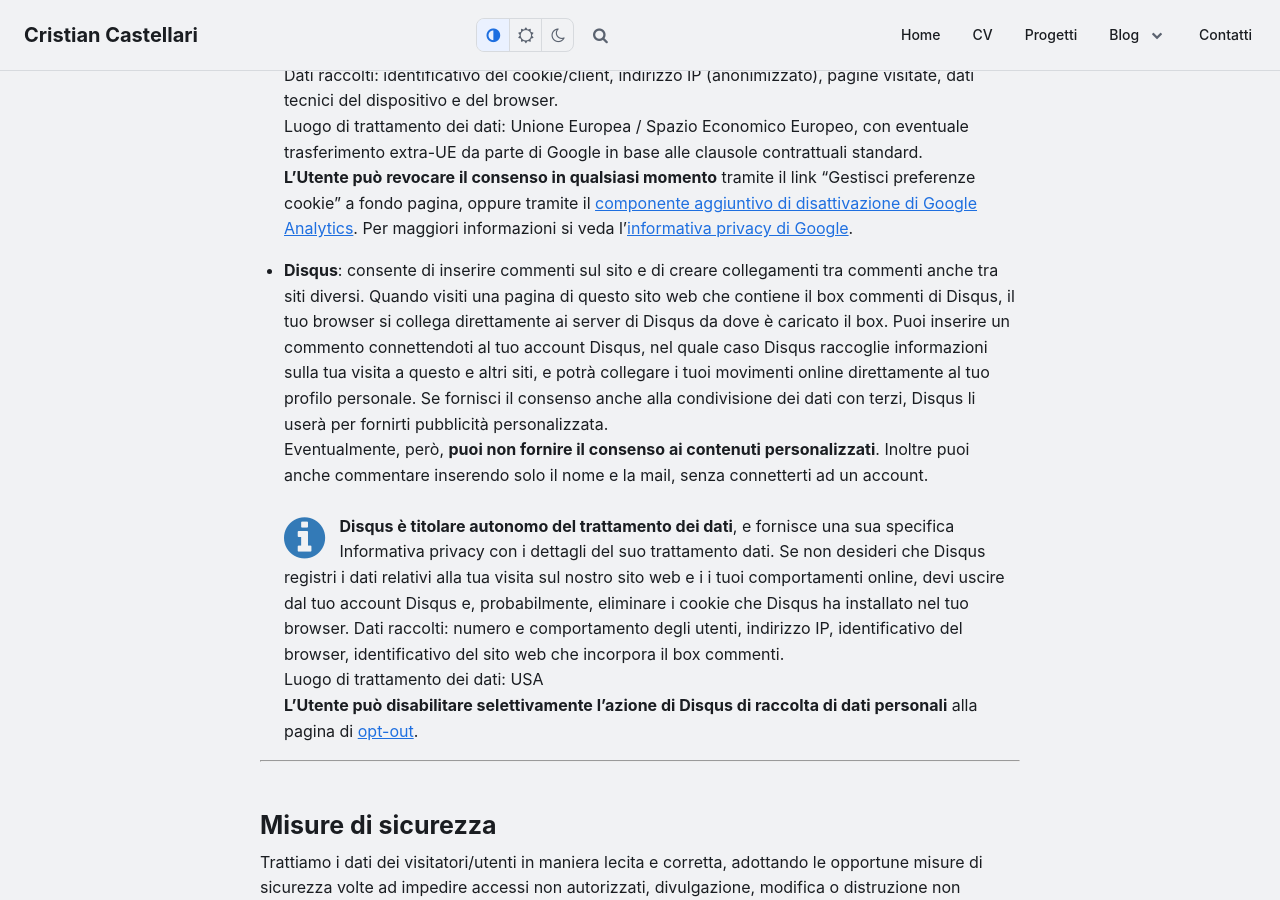
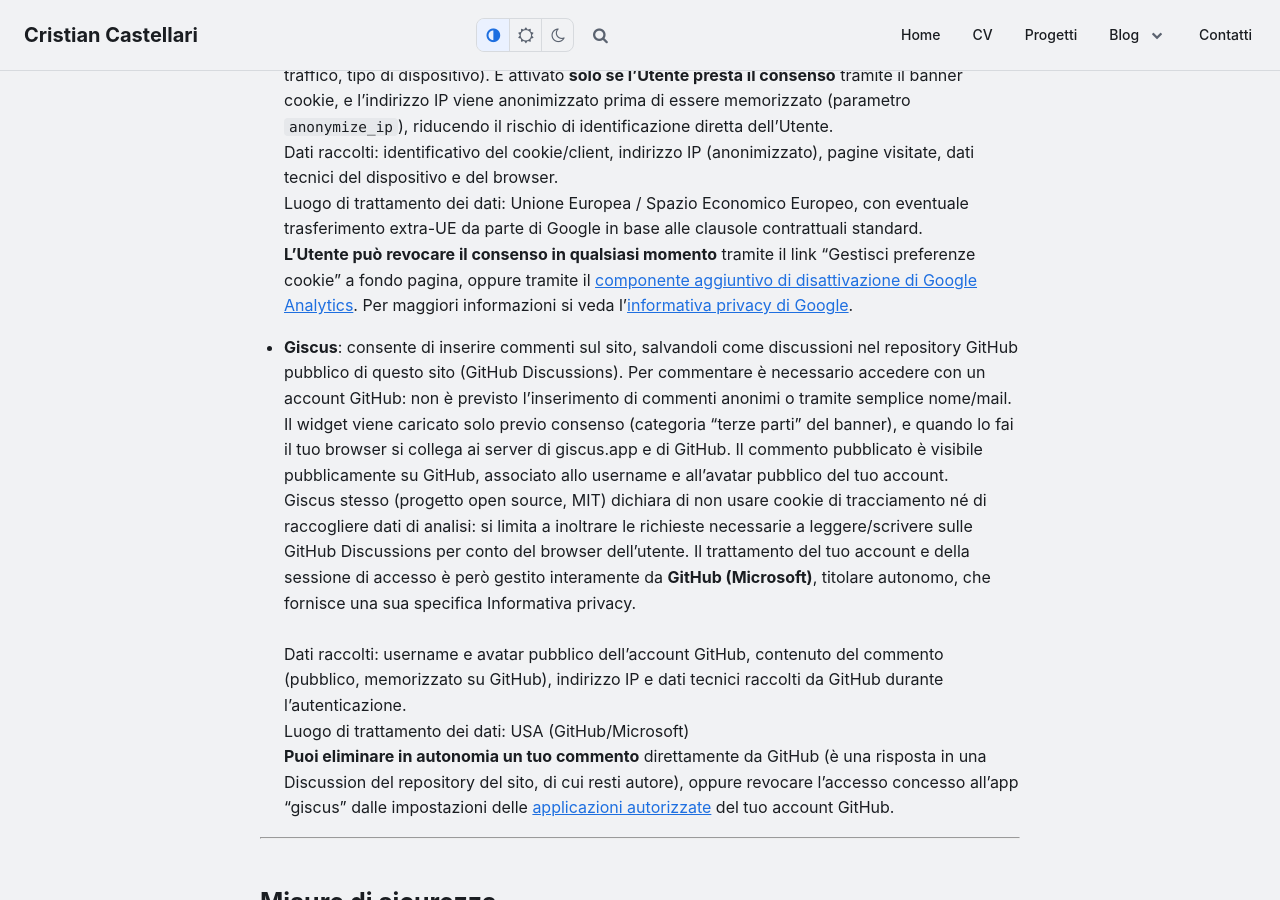
Before and after one commit to Skyflash/skyflash.github.io, a Jekyll site: the page built from it/about/privacy.md, in a window 1280 px wide and 900 px high, scrolled down 5634 px. Built offline with Jekyll 4.4.1, drawn with Linux system fonts in a browser that asks for light colours; comment, search, counter and statistics services are not loaded; some of the changed text lies outside the part shown.

Commit message:
Migrazione commenti da Disqus a Giscus
Disqus richiede la registrazione a un servizio poco usato dai lettori
ed è un fornitore di terze parti in più da gestire; Giscus salva i
commenti come GitHub Discussions del repo, senza infrastruttura da
mantenere e senza cookie di tracciamento propri.

Co-Authored-By: Claude Sonnet 5 <noreply@anthropic.com>

```diff
--- a/_config.yml
+++ b/_config.yml
@@ -76,8 +76,11 @@ author:  # change following line to your infomation.
   Credo fortemente in ITIL come framework da applicare non solo all'IT ma anche a normali situazioni di vita quotidiana"
 
 # comment
-disqus:  # if you wanna comment feature, go to https://disqus.com/ to get your configuration; if not, comment following two lines.
-  name: cristiancastellari-it
+giscus:  # comments backed by GitHub Discussions; go to https://giscus.app to (re)generate these values if you change repo, or comment out the block to disable comments.
+  repo: skyflash/skyflash.github.io
+  repo_id: MDEwOlJlcG9zaXRvcnkxNDA4MzA5ODM=
+  category: Announcements
+  category_id: DIC_kwDOCGTpB84DEgRc
 
 # analytics
 ## google analytics (GA4)
--- a/_data/i18n.yml
+++ b/_data/i18n.yml
@@ -104,8 +104,8 @@ share_email_body:
   en: "Take a look at this article:"
 
 comments_js_required:
-  it: 'Per vedere i commenti di <a href="https://disqus.com/?ref_noscript" rel="nofollow">Disqus</a> devi abilitare JavaScript.'
-  en: 'To see the <a href="https://disqus.com/?ref_noscript" rel="nofollow">Disqus</a> comments, please enable JavaScript.'
+  it: 'Per vedere i commenti di <a href="https://giscus.app" rel="nofollow">Giscus</a> devi abilitare JavaScript.'
+  en: 'To see the <a href="https://giscus.app" rel="nofollow">Giscus</a> comments, please enable JavaScript.'
 
 blog_featured_badge:
   it: In evidenza
--- a/_includes/cookieconsent.html
+++ b/_includes/cookieconsent.html
@@ -24,7 +26,7 @@
         it: {
           consentModal: {
             title: 'Questo sito usa i cookie',
-            description: 'Uso cookie tecnici necessari al funzionamento del sito, cookie di analisi (Google Analytics, con IP anonimizzato) per capire come viene usato il sito, e cookie di terze parti impostati da Disqus per i commenti sotto i post del blog, solo se acconsenti. <a href="{{ privacy_it }}">Leggi l’informativa privacy</a>.',
+            description: 'Uso cookie tecnici necessari al funzionamento del sito, cookie di analisi (Google Analytics, con IP anonimizzato) per capire come viene usato il sito, e un widget di terze parti (Giscus, basato su GitHub Discussions) per i commenti sotto i post del blog, caricato solo se acconsenti. <a href="{{ privacy_it }}">Leggi l’informativa privacy</a>.',
             acceptAllBtn: 'Accetta tutto',
             acceptNecessaryBtn: 'Solo necessari',
             showPreferencesBtn: 'Gestisci preferenze',
@@ -49,7 +51,7 @@
               },
               {
                 title: 'Cookie di terze parti',
-                description: 'Usati da Disqus per mostrare e gestire i commenti sotto i post del blog.',
+                description: 'Caricano il widget Giscus (GitHub Discussions) per mostrare e gestire i commenti sotto i post del blog.',
                 linkedCategory: 'thirdparty'
               }
             ]
@@ -58,7 +60,7 @@
         en: {
           consentModal: {
             title: 'This site uses cookies',
-            description: 'I use technical cookies required for the site to work, analytics cookies (Google Analytics, with anonymized IP) to understand how the site is used, and third-party cookies set by Disqus for comments under blog posts, only if you agree. <a href="{{ privacy_it }}">Read the privacy policy</a> (Italian only, for now).',
+            description: 'I use technical cookies required for the site to work, analytics cookies (Google Analytics, with anonymized IP) to understand how the site is used, and a third-party widget (Giscus, backed by GitHub Discussions) for comments under blog posts, loaded only if you agree. <a href="{{ privacy_it }}">Read the privacy policy</a> (Italian only, for now).',
             acceptAllBtn: 'Accept all',
             acceptNecessaryBtn: 'Necessary only',
             showPreferencesBtn: 'Manage preferences',
@@ -83,7 +85,7 @@
               },
               {
                 title: 'Third-party cookies',
-                description: 'Used by Disqus to show and manage comments under blog posts.',
+                description: 'Load the Giscus widget (GitHub Discussions) to show and manage comments under blog posts.',
                 linkedCategory: 'thirdparty'
               }
             ]
--- a/assets/js/theme.js
+++ b/assets/js/theme.js
@@ -36,12 +36,13 @@
       }
     } catch (e) {}
     updateButtons(choice);
-    // Disqus decide chiaro/scuro leggendo il colore di sfondo una sola volta,
-    // al caricamento dell'embed: cambiare tema dopo non lo fa ridisegnare da
-    // solo (bug noto), lasciandolo con testo bianco su sfondo chiaro o
-    // viceversa. DISQUS.reset forza una nuova rilevazione sul tema corrente.
-    if (window.DISQUS && typeof window.disqus_config === 'function') {
-      window.DISQUS.reset({ reload: true, config: window.disqus_config });
+    // Giscus vive in un iframe cross-origin: cambiare tema sull'host non lo
+    // aggiorna da solo, va detto esplicitamente via postMessage.
+    var giscusFrame = document.querySelector('iframe.giscus-frame');
+    if (giscusFrame) {
+      giscusFrame.contentWindow.postMessage({
+        giscus: { setConfig: { theme: choice === 'auto' ? 'preferred_color_scheme' : choice } }
+      }, 'https://giscus.app');
     }
   }
 
--- a/it/about/privacy.md
+++ b/it/about/privacy.md
@@ -15,7 +15,7 @@ In ottemperanza degli obblighi derivanti dal **Regolamento europeo per la protez
 
 Il presente sito non pubblica annunci pubblicitari, non usa dati a fini di invio di pubblicità, però fa uso di servizi di terze parti al fine di migliorare l'utilizzo del sito, terze parti che potrebbero raccogliere dati degli utenti e poi usarli per inviare annunci pubblicitari personalizzati su altri siti. Tuttavia il presente sito pone in essere ogni sforzo possibile per tutelare la privacy degli utenti e minimizzare la raccolta dei dati personali. Ad esempio:
 
-- inserimento dei commenti tramite un servizio fornito da terza parte (Disqus). Disqus, al momento dell'inserimento del commento chiede specificamente il consenso fornendo una sua propria informativa. In quel momento l'utente può stabilire come i suoi dati verranno trattati da Disqus. Questo sito non tratta in alcun modo i suddetti dati.
+- inserimento dei commenti tramite un servizio fornito da terza parte (Giscus, basato su GitHub Discussions). Per commentare è necessario accedere con un account GitHub: è GitHub stesso a gestire l'autenticazione e a fornire la propria informativa privacy. Questo sito non tratta in alcun modo i dati dell'account GitHub dell'utente.
 
 Per ulteriori informazioni potete leggere **l'informativa completa** qui di seguito.
 
@@ -69,12 +69,12 @@ Questi dati non sono disponibili in alcun modo e restano di esclusiva gestione d
 
 <i class="fa fa-pencil-square-o fa-3x fa-pull-left" aria-hidden="true" style="color: #337ab7;"></i> **Dati conferiti volontariamente**
 
-Il sito può raccogliere altri dati in caso di utilizzo volontario di servizi da parte degli utenti, quali servizi di commenti, di comunicazione (moduli per contatti, box commenti), e verranno utilizzati esclusivamente per l'erogazione del servizio richiesto:
+Il sito può raccogliere altri dati in caso di utilizzo volontario di servizi da parte degli utenti, quali servizi di comunicazione (moduli per contatti), e verranno utilizzati esclusivamente per l'erogazione del servizio richiesto:
 
 - nome
 - indirizzo email
 
-I commenti sono gestiti tramite un servizio esterno (Disqus) per il quale si rimanda alle policy del servizio per ulteriori informazioni (si veda la sezione cookies).
+I commenti sono invece gestiti tramite un servizio esterno (Giscus, basato su GitHub Discussions): per commentare occorre un account GitHub, e sono username pubblico e avatar dell'account GitHub dell'utente ad essere associati al commento (nessun modulo con nome/email separato). Per ulteriori informazioni si rimanda alle policy del servizio (si veda la sezione cookies).
 
 <br>
 
@@ -97,7 +97,7 @@ I dati rilevati dal sito generalmente non vengono forniti a terzi, tranne che in
 
 #### Trasferimento dei dati in paesi extra UE
 
-<i class="fa fa-info-circle fa-3x fa-pull-left" aria-hidden="true" style="color: #337ab7;"></i> Il presente sito potrebbe condividere alcuni dei dati raccolti con servizi localizzati al di fuori dell'area dell'Unione Europea. In particolare con Google, Facebook e Microsoft (LinkedIn) tramite i social plugin, Disqus e il servizio di Google Analytics. Il trasferimento è autorizzato in base a specifiche decisioni dell'Unione Europea e del Garante per la tutela dei dati personali, oppure in base alle clausole contrattuali standard previste dai singoli servizi.
+<i class="fa fa-info-circle fa-3x fa-pull-left" aria-hidden="true" style="color: #337ab7;"></i> Il presente sito potrebbe condividere alcuni dei dati raccolti con servizi localizzati al di fuori dell'area dell'Unione Europea. In particolare con Google, Facebook e Microsoft (LinkedIn) tramite i social plugin, GitHub (per i commenti, tramite Giscus) e il servizio di Google Analytics. Il trasferimento è autorizzato in base a specifiche decisioni dell'Unione Europea e del Garante per la tutela dei dati personali, oppure in base alle clausole contrattuali standard previste dai singoli servizi.
 
 <hr>
 
@@ -125,7 +125,7 @@ L'utente può rifiutare l'utilizzo dei cookie e in qualsiasi momento può revoca
 
 - Video di YouTube o altri servizi di condivisione video
 - Le funzionalità di sharing sui social network
-- i commenti di Disqus
+- i commenti di Giscus
 
 Le istruzioni per la disabilitazione dei cookie, e per l'eventuale eliminazione di cookie già presenti sul dispositivo dell'Utente, si trovano alle seguenti pagine web:
 
@@ -145,13 +145,11 @@ Dati raccolti: identificativo del cookie/client, indirizzo IP (anonimizzato), pa
 Luogo di trattamento dei dati: Unione Europea / Spazio Economico Europeo, con eventuale trasferimento extra-UE da parte di Google in base alle clausole contrattuali standard.<br>
 **L'Utente può revocare il consenso in qualsiasi momento** tramite il link "Gestisci preferenze cookie" a fondo pagina, oppure tramite il [componente aggiuntivo di disattivazione di Google Analytics](https://tools.google.com/dlpage/gaoptout). Per maggiori informazioni si veda l'[informativa privacy di Google](https://policies.google.com/privacy).
 
-* **Disqus**: consente di inserire commenti sul sito e di creare collegamenti tra commenti anche tra siti diversi. Quando visiti una pagina di questo sito web che contiene il box commenti di Disqus, il tuo browser si collega direttamente ai server di Disqus da dove è caricato il box. Puoi inserire un commento connettendoti al tuo account Disqus, nel quale caso Disqus raccoglie informazioni sulla tua visita a questo e altri siti, e potrà collegare i tuoi movimenti online direttamente al tuo profilo personale. Se fornisci il consenso anche alla condivisione dei dati con terzi, Disqus li userà per fornirti pubblicità personalizzata.<br>
-Eventualmente, però, **puoi non fornire il consenso ai contenuti personalizzati**. Inoltre puoi anche commentare inserendo solo il nome e la mail, senza connetterti ad un account.<br><br>
-<i class="fa fa-info-circle fa-3x fa-pull-left" aria-hidden="true" style="color: #337ab7;"></i> **Disqus è titolare autonomo del trattamento dei dati**, e fornisce una sua specifica Informativa privacy con i dettagli del suo trattamento dati.
-Se non desideri che Disqus registri i dati relativi alla tua visita sul nostro sito web e i i tuoi comportamenti online, devi uscire dal tuo account Disqus e, probabilmente, eliminare i cookie che Disqus ha installato nel tuo browser.
-Dati raccolti: numero e comportamento degli utenti, indirizzo IP, identificativo del browser, identificativo del sito web che incorpora il box commenti. <br />
-Luogo di trattamento dei dati: USA<br />
-**L'Utente può disabilitare selettivamente l'azione di Disqus di raccolta di dati personali** alla pagina di [opt-out](https://disqus.com/data-sharing-settings/).
+* **Giscus**: consente di inserire commenti sul sito, salvandoli come discussioni nel repository GitHub pubblico di questo sito (GitHub Discussions). Per commentare è necessario accedere con un account GitHub: non è previsto l'inserimento di commenti anonimi o tramite semplice nome/mail. Il widget viene caricato solo previo consenso (categoria "terze parti" del banner), e quando lo fai il tuo browser si collega ai server di giscus.app e di GitHub. Il commento pubblicato è visibile pubblicamente su GitHub, associato allo username e all'avatar pubblico del tuo account.<br>
+Giscus stesso (progetto open source, MIT) dichiara di non usare cookie di tracciamento né di raccogliere dati di analisi: si limita a inoltrare le richieste necessarie a leggere/scrivere sulle GitHub Discussions per conto del browser dell'utente. Il trattamento del tuo account e della sessione di accesso è però gestito interamente da **GitHub (Microsoft)**, titolare autonomo, che fornisce una sua specifica Informativa privacy.<br><br>
+Dati raccolti: username e avatar pubblico dell'account GitHub, contenuto del commento (pubblico, memorizzato su GitHub), indirizzo IP e dati tecnici raccolti da GitHub durante l'autenticazione.<br />
+Luogo di trattamento dei dati: USA (GitHub/Microsoft)<br />
+**Puoi eliminare in autonomia un tuo commento** direttamente da GitHub (è una risposta in una Discussion del repository del sito, di cui resti autore), oppure revocare l'accesso concesso all'app "giscus" dalle impostazioni delle [applicazioni autorizzate](https://github.com/settings/applications) del tuo account GitHub.
 
 <hr>
 
@@ -188,4 +186,4 @@ Le richieste vanno inoltrate al Titolare del trattamento.
 <hr>
 
 ### Aggiornamenti
-La presente privacy policy è aggiornata alla data del **16 Agosto 2026** (aggiunta sezione Google Analytics)
+La presente privacy policy è aggiornata alla data del **30 Agosto 2026** (sostituzione di Disqus con Giscus per i commenti)
```
Also changed, not shown: other parts of _includes/cookieconsent.html (+2 -0 lines), README.md (+3 -3 lines), _includes/comments.html (+22 -9 lines), CHANGELOG.md.
